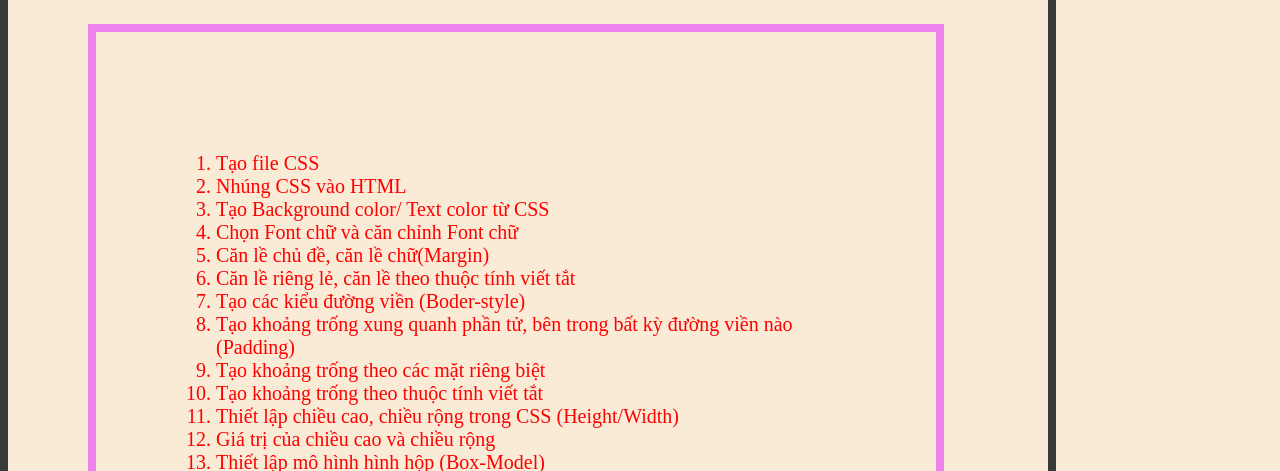
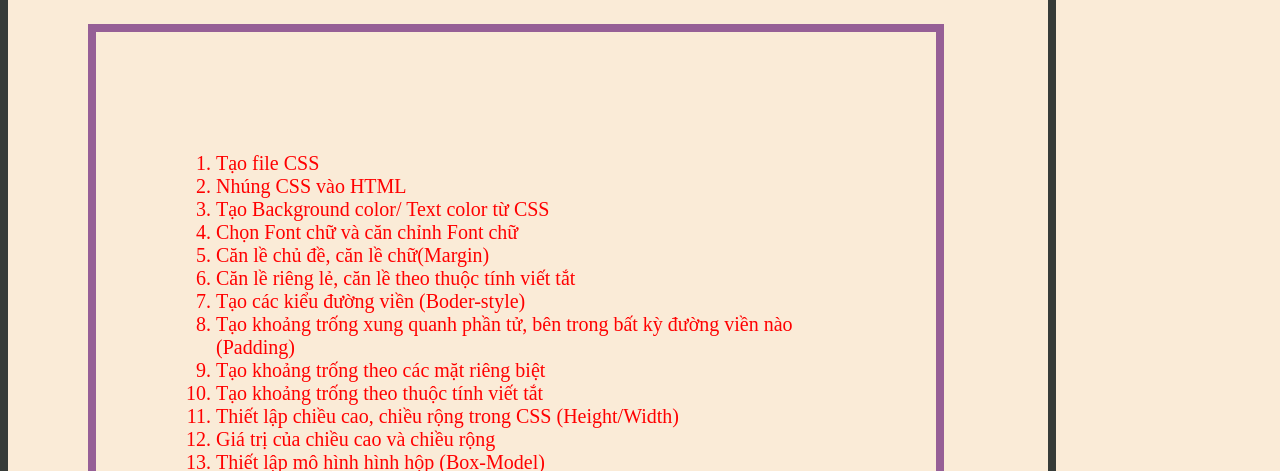
Before and after one commit to VietKhooi/Bai-hoc-CSS-13-11, a plain HTML site: page bai_hoc_css.html in a window 1280 px wide. Shown: the part 287-758 px from the top of the page. Drawn offline with Linux system fonts and the light colour scheme.

Commit message:
Update styles.css

```diff
--- a/styles.css
+++ b/styles.css
@@ -11,7 +11,7 @@ ol{
     width: 680px;
     height: 680px;
     padding: 80px;
-    border: 8px solid violet;
+    border: 8px solid rgb(150, 95, 150);
     margin: 0;
 }
 .efect{
```
